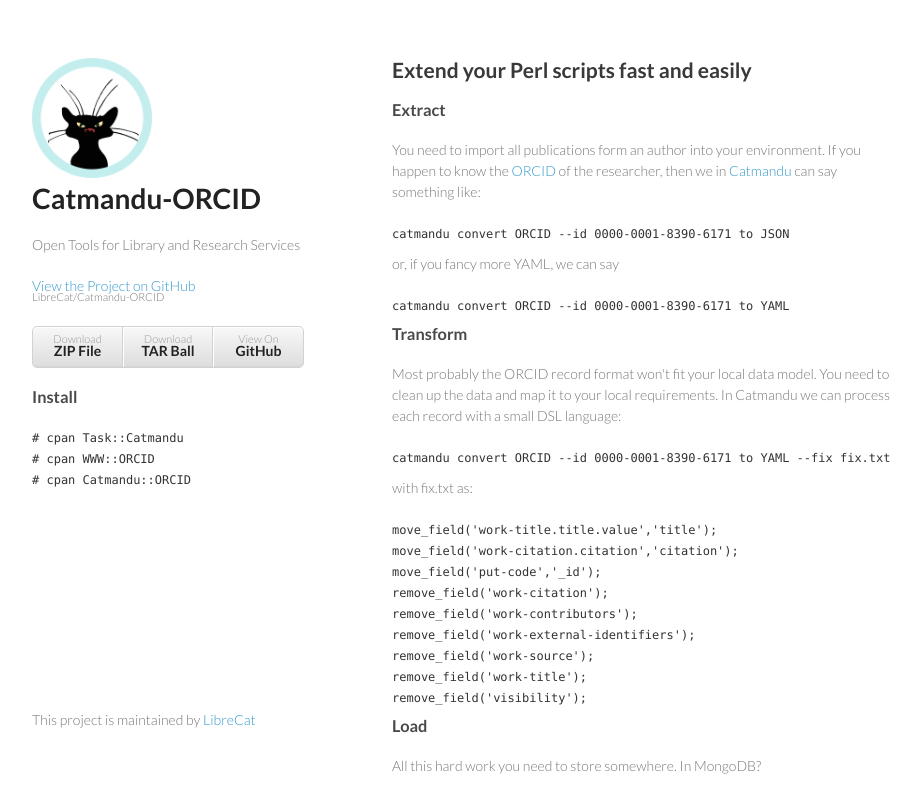
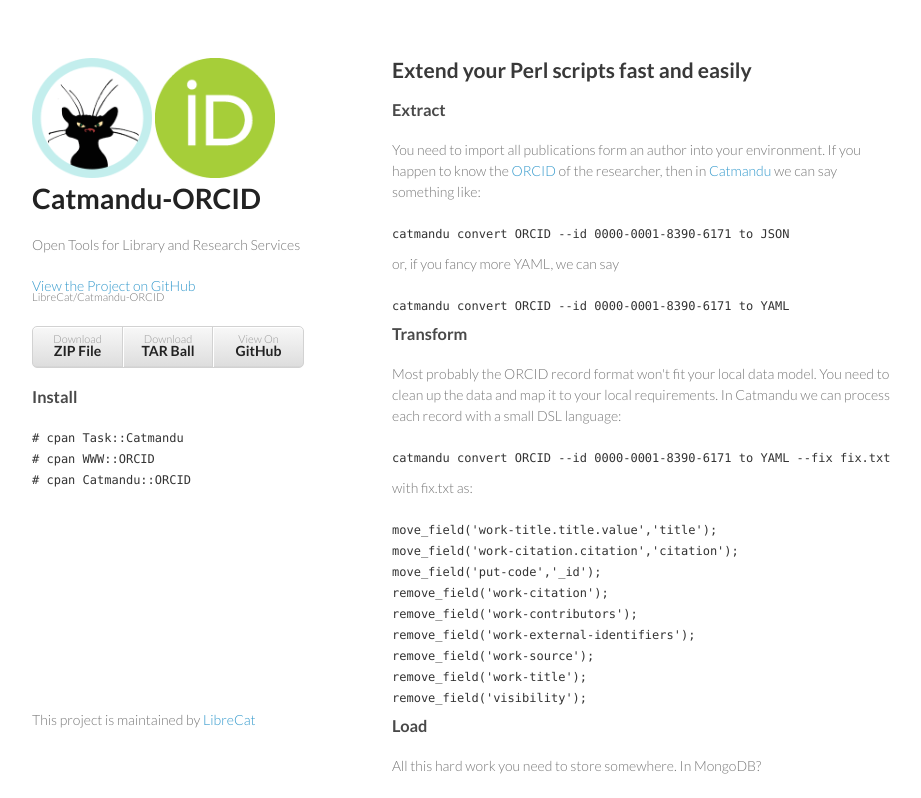
Before and after one commit to LibreCat/Catmandu-ORCID, a plain HTML site: page index.html in a window 1280 px wide. Shown: the top 798 px of the page, without its empty margins (178-1099 px from the left). Drawn offline with Linux system fonts and the light colour scheme.

Commit message:
Adding ORCID logo

```diff
--- a/index.html
+++ b/index.html
@@ -15,7 +15,8 @@
   <body>
     <div class="wrapper">
       <header>
-      <a href="http://librecat.org"><img src="images/librecat4.png" width="120" height="120" border="0"/></a>
+      <a href="http://librecat.org"><img src="images/librecat4.png" width="120" height="120" border="0" title="Catmandu"/></a>
+      <a href="http://orcid.org"><img src="images/orcid_128x128.png" width="120" height="120" border="0" title="ORCID"/></a>
         <h1>Catmandu-ORCID</h1>
         <p>Open Tools for Library and Research Services</p>
 
@@ -38,7 +39,7 @@
       <section>
         <h2>Extend your Perl scripts fast and easily</h2>
         <h3>Extract</h3>
-        <p>You need to import all publications form an author into your environment. If you happen to know the <a href="http://orcid.org">ORCID</a> of the researcher, then we in <a href="http://search.cpan.org/~nics/Catmandu-0.2002/lib/Catmandu/Introduction.pod">Catmandu</a> can say something like:</p>
+        <p>You need to import all publications form an author into your environment. If you happen to know the <a href="http://orcid.org">ORCID</a> of the researcher, then in <a href="http://search.cpan.org/~nics/Catmandu-0.2002/lib/Catmandu/Introduction.pod">Catmandu</a> we can say something like:</p>
         <code>
                catmandu convert ORCID --id 0000-0001-8390-6171 to JSON
         </code>
```
Also changed, not shown: images/orcid_128x128.png (added).
